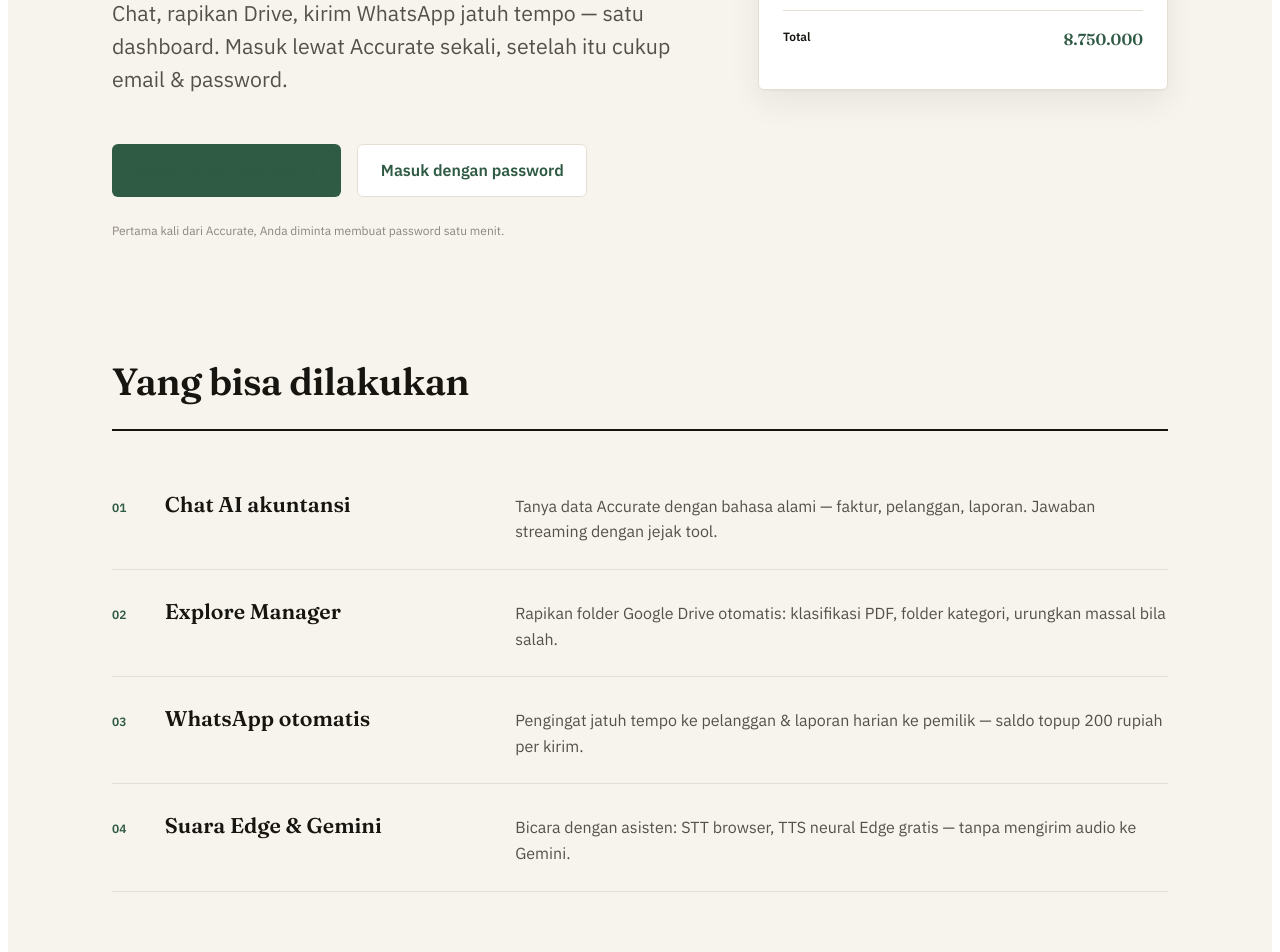
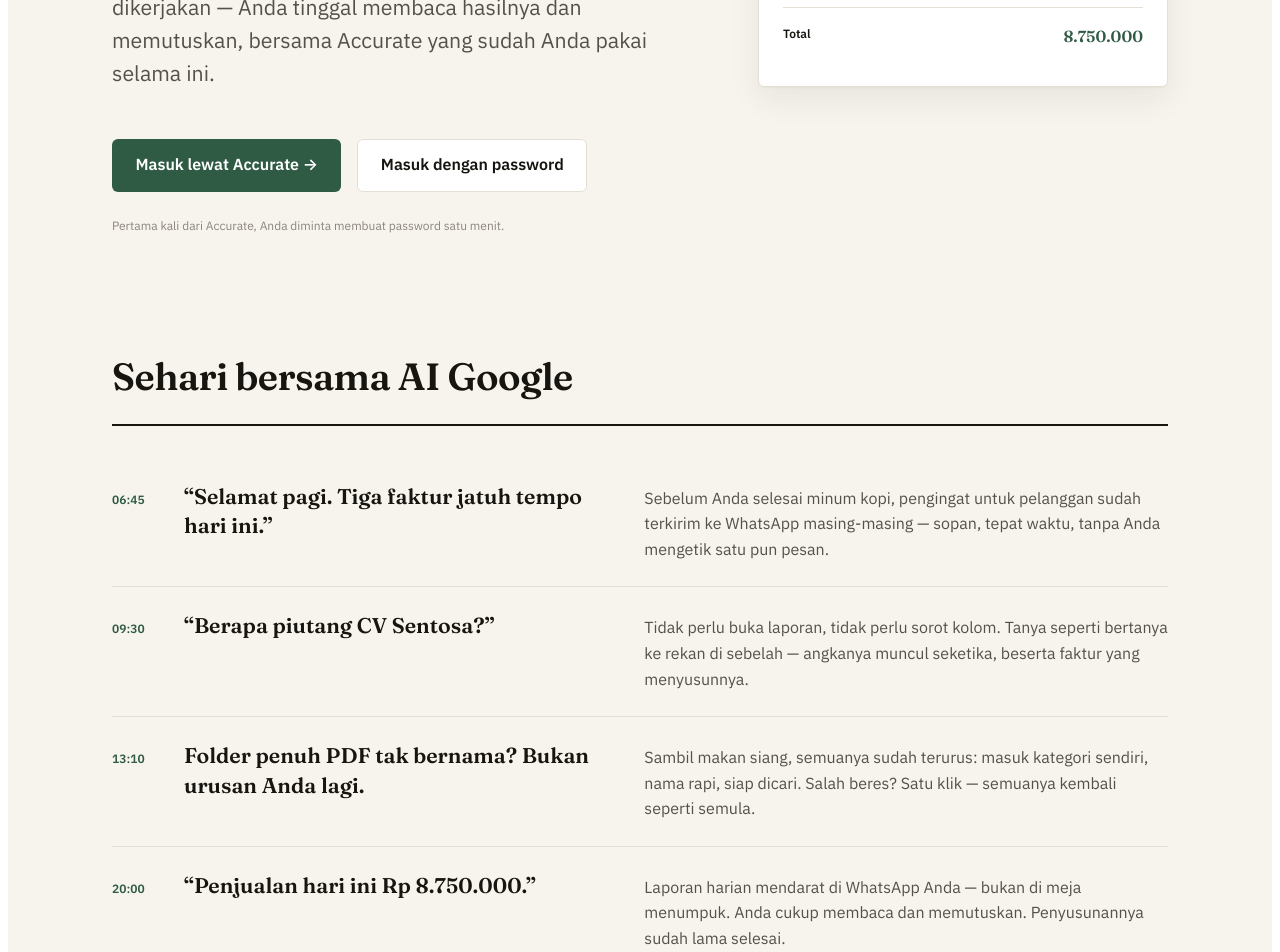
Before and after one commit to bocilmion7-dev/aigoogle, a React (Vite) app in the folder apps/web/: page / in a window 1280 px wide. Shown: the part 640-1592 px from the top of the page. Built offline with nearby package versions, Linux system fonts and the light colour scheme.

Commit message:
feat(landing): narasi 'Sehari bersama AI Google' — cerita 06:45-20:00, bukan daftar fitur

```diff
--- a/apps/web/src/pages/Landing.tsx
+++ b/apps/web/src/pages/Landing.tsx
@@ -1,21 +1,25 @@
 import "./landing.css";
 
-const FEATURES = [
+const STORY = [
   {
-    title: "Chat AI akuntansi",
-    desc: "Tanya data Accurate dengan bahasa alami — faktur, pelanggan, laporan. Jawaban streaming dengan jejak tool.",
+    time: "06:45",
+    line: "“Selamat pagi. Tiga faktur jatuh tempo hari ini.”",
+    body: "Sebelum Anda selesai minum kopi, pengingat untuk pelanggan sudah terkirim ke WhatsApp masing-masing — sopan, tepat waktu, tanpa Anda mengetik satu pun pesan.",
   },
   {
-    title: "Explore Manager",
-    desc: "Rapikan folder Google Drive otomatis: klasifikasi PDF, folder kategori, urungkan massal bila salah.",
+    time: "09:30",
+    line: "“Berapa piutang CV Sentosa?”",
+    body: "Tidak perlu buka laporan, tidak perlu sorot kolom. Tanya seperti bertanya ke rekan di sebelah — angkanya muncul seketika, beserta faktur yang menyusunnya.",
   },
   {
-    title: "WhatsApp otomatis",
-    desc: "Pengingat jatuh tempo ke pelanggan & laporan harian ke pemilik — saldo topup 200 rupiah per kirim.",
+    time: "13:10",
+    line: "Folder penuh PDF tak bernama? Bukan urusan Anda lagi.",
+    body: "Sambil makan siang, semuanya sudah terurus: masuk kategori sendiri, nama rapi, siap dicari. Salah beres? Satu klik — semuanya kembali seperti semula.",
   },
   {
-    title: "Suara Edge & Gemini",
-    desc: "Bicara dengan asisten: STT browser, TTS neural Edge gratis — tanpa mengirim audio ke Gemini.",
+    time: "20:00",
+    line: "“Penjualan hari ini Rp 8.750.000.”",
+    body: "Laporan harian mendarat di WhatsApp Anda — bukan di meja menumpuk. Anda cukup membaca dan memutuskan. Penyusunannya sudah lama selesai.",
   },
 ];
 
@@ -36,13 +40,14 @@
 
       <section className="ld-hero">
         <div>
-          <p className="ld-eyebrow ld-rise ld-rise-1">Add-on untuk Accurate Online</p>
+          <p className="ld-eyebrow ld-rise ld-rise-1">Untuk pemilik usaha & akuntan</p>
           <h1 className="ld-h1 ld-rise ld-rise-1">
-            Akuntansi Anda, <em>dibantu AI</em> — tanpa meninggalkan Accurate.
+            Pekerjaan rutin Anda di Accurate selesai <em>sebelum hari dimulai</em>.
           </h1>
           <p className="ld-lede ld-rise ld-rise-2">
-            Chat, rapikan Drive, kirim WhatsApp jatuh tempo — satu dashboard. Masuk lewat Accurate
-            sekali, setelah itu cukup email & password.
+            Setiap hari hal yang sama berulang: menagih, mencari file, menjumlah, menyusun
+            laporan. Biar bagian itu yang dikerjakan — Anda tinggal membaca hasilnya dan
+            memutuskan, bersama Accurate yang sudah Anda pakai selama ini.
           </p>
           <div className="ld-actions ld-rise ld-rise-3">
             <a className="ld-btn ld-btn-primary" href="/api/launch">
@@ -87,14 +92,14 @@
         </div>
       </section>
 
-      <section className="ld-features" aria-labelledby="fitur-heading">
-        <h2 id="fitur-heading">Yang bisa dilakukan</h2>
+      <section className="ld-features" aria-labelledby="hari-heading">
+        <h2 id="hari-heading">Sehari bersama AI Google</h2>
         <ul>
-          {FEATURES.map((f, i) => (
-            <li key={f.title} className="ld-rise">
-              <span className="ld-idx">{String(i + 1).padStart(2, "0")}</span>
-              <span className="ld-feat-title">{f.title}</span>
-              <p className="ld-feat-desc">{f.desc}</p>
+          {STORY.map((s) => (
+            <li key={s.time} className="ld-rise">
+              <span className="ld-idx">{s.time}</span>
+              <span className="ld-feat-title">{s.line}</span>
+              <p className="ld-feat-desc">{s.body}</p>
             </li>
           ))}
         </ul>
--- a/apps/web/src/pages/landing.css
+++ b/apps/web/src/pages/landing.css
@@ -67,6 +67,14 @@
 
 .landing a {
   color: var(--accent);
+}
+
+.landing a.ld-btn-primary {
+  color: #fff;
+}
+
+.landing a.ld-btn-secondary {
+  color: var(--ink);
 }
 
 /* ---------- header ---------- */
@@ -348,7 +356,7 @@
 
 .ld-features li {
   display: grid;
-  grid-template-columns: 3ch minmax(0, 1fr) minmax(0, 2fr);
+  grid-template-columns: 5ch minmax(0, 5fr) minmax(0, 6fr);
   gap: var(--space-m);
   align-items: baseline;
   padding: var(--space-m) 0;
@@ -366,6 +374,7 @@
   font-family: var(--font-display);
   font-size: var(--step-1);
   font-weight: 600;
+  line-height: 1.4;
   color: var(--ink);
 }
 
@@ -451,7 +460,7 @@
   }
 
   .ld-features li {
-    grid-template-columns: 3ch 1fr;
+    grid-template-columns: 5ch 1fr;
     gap: var(--space-2xs) var(--space-s);
   }
 
```
